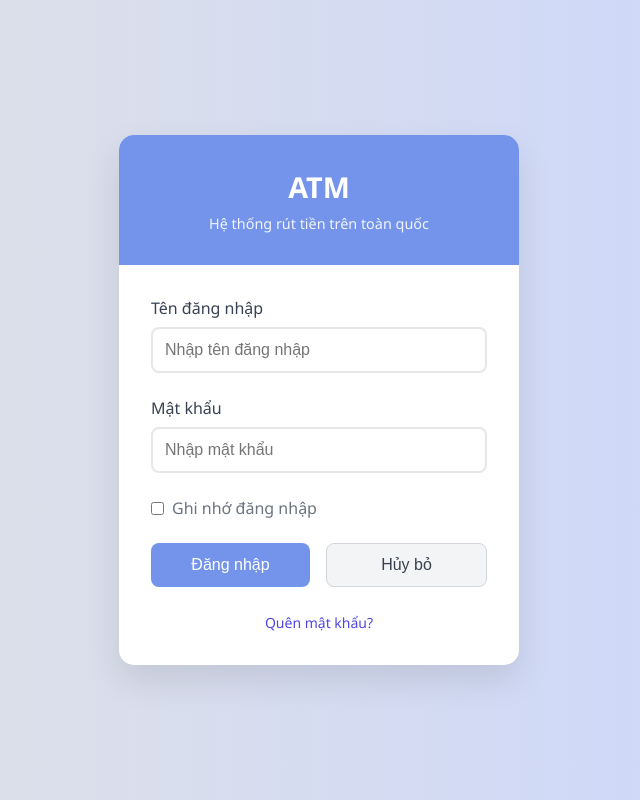
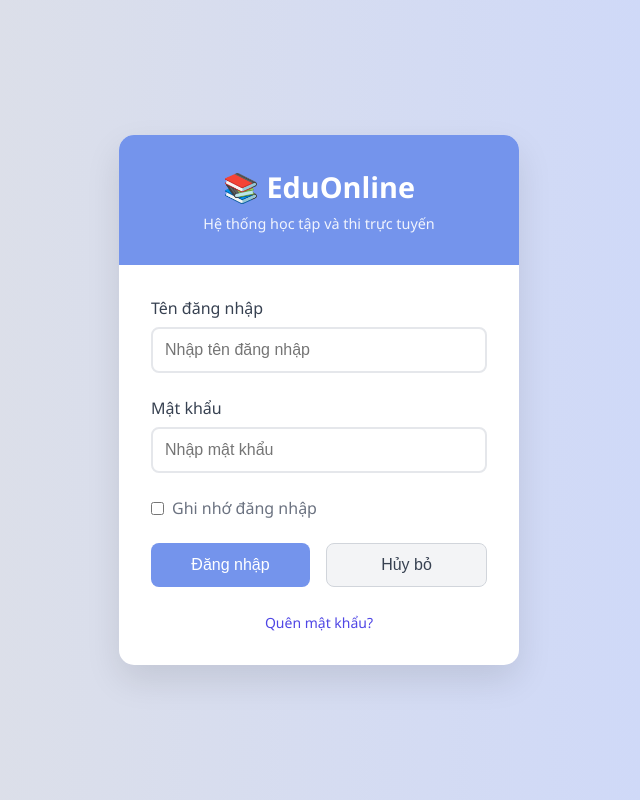
Before and after one commit to Lucdpt3105/software-engineering-lab1, a plain HTML site: page labs/lab04-login-form/index.html in a window 1280 px wide. Shown: the whole page, without its empty margins (321-961 px from the left). Drawn offline with Linux system fonts and the light colour scheme.

Commit message:
Sửa thành Edu-online

```diff
--- a/labs/lab04-login-form/index.html
+++ b/labs/lab04-login-form/index.html
@@ -3,7 +3,7 @@
 <head>
     <meta charset="UTF-8">
     <meta name="viewport" content="width=device-width, initial-scale=1.0">
-    <title>Đăng nhập - ATM</title>
+    <title>Đăng nhập - EduOnline</title>
     <style>
         * {
             margin: 0;
@@ -184,8 +184,8 @@
 <body>
     <div class="login-container">
         <div class="login-header">
-            <h1>ATM</h1>
-            <p>Hệ thống rút tiền trên toàn quốc</p>
+            <h1>📚 EduOnline</h1>
+            <p>Hệ thống học tập và thi trực tuyến</p>
         </div>
 
         <form class="login-form" id="loginForm">
```
